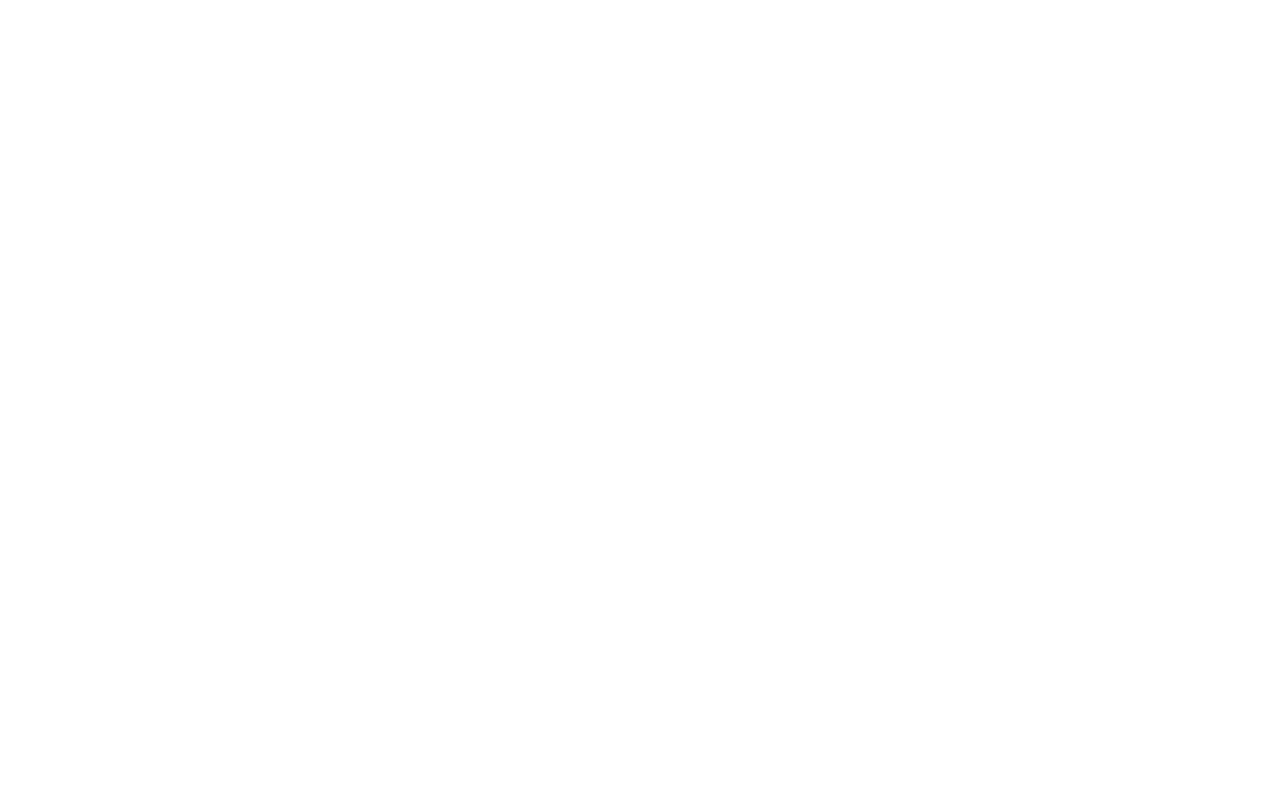
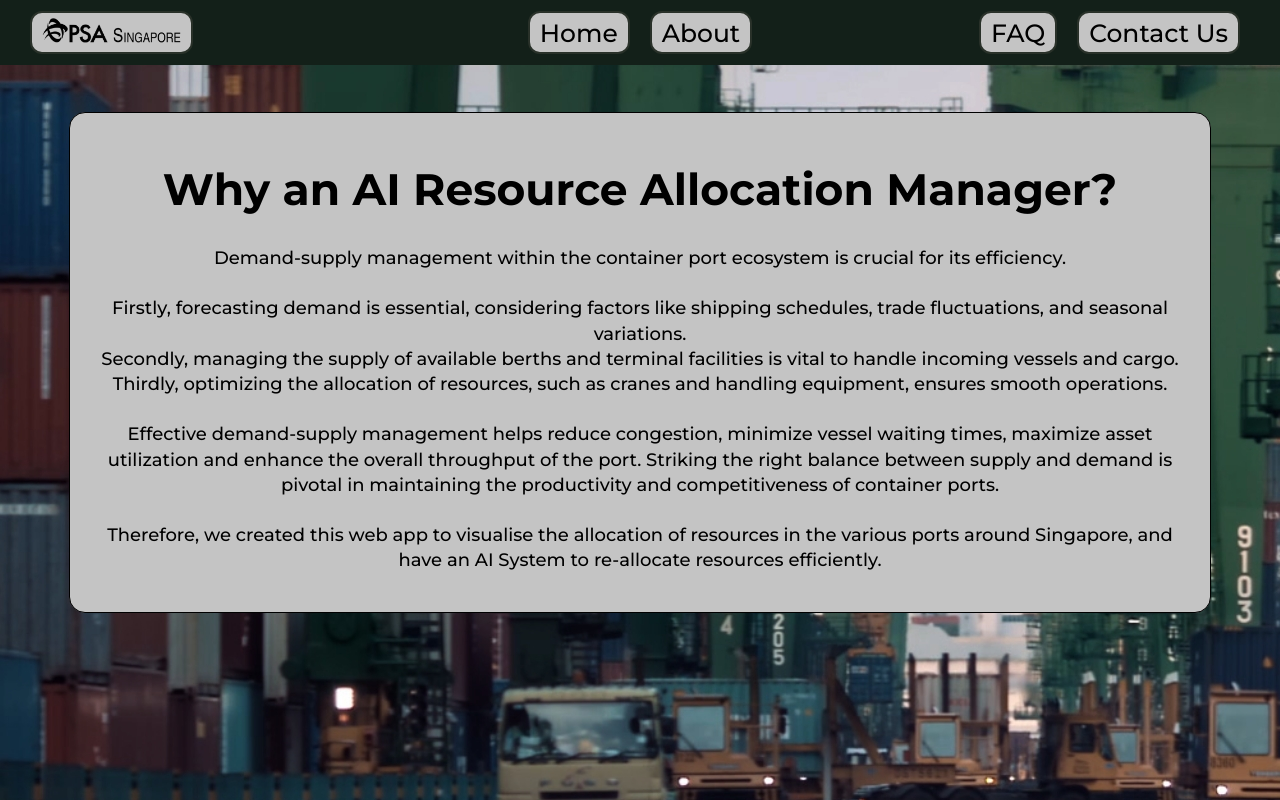
Before and after one commit to alexusljf/PSA-Code-Sprint-2023, a React (Create React App) app: page /PSA-Code-Sprint-2023/about in a window 1280 px wide. Before the commit this address had no page. Built offline with nearby package versions, Linux system fonts and the light colour scheme.

Commit message:
change router paths

```diff
--- a/src/App.js
+++ b/src/App.js
@@ -11,11 +11,11 @@
     <div className='App'>
         <BrowserRouter>
                 <Routes>
-                  <Route path="/" element={<Home/>} />
-                  <Route path="/about" element={<About/>} />
-                  <Route path="/port/:portName" element={<PortPage />} />
-                  <Route path="/faq" element={<FAQ/>} />
-                  <Route path="/contact" element={<Contact/>} />
+                  <Route path="/PSA-Code-Sprint-2023/" element={<Home/>} />
+                  <Route path="/PSA-Code-Sprint-2023/about" element={<About/>} />
+                  <Route path="/PSA-Code-Sprint-2023/port/:portName" element={<PortPage />} />
+                  <Route path="/PSA-Code-Sprint-2023/faq" element={<FAQ/>} />
+                  <Route path="/PSA-Code-Sprint-2023/contact" element={<Contact/>} />
                 </Routes>
             </BrowserRouter>
     </div>
--- a/src/components/Header/Header.jsx
+++ b/src/components/Header/Header.jsx
@@ -18,24 +18,24 @@
             </a>
             </div>
         <div className="middleSection">
-            <a href = "/">
+            <a href = "/PSA-Code-Sprint-2023/">
                     <button className = "middleButton">
                         Home
                     </button>
             </a>
-            <a href = "/about">
+            <a href = "/PSA-Code-Sprint-2023/about">
                     <button className = "middleButton">
                         About
                     </button>
             </a>
         </div>
             <div className="rightSection">
-                <a href = "/faq">
+                <a href = "/PSA-Code-Sprint-2023/faq">
                         <button className = "middleButton">
                             FAQ
                         </button>
                 </a>
-                <a href = "/contact">
+                <a href = "/PSA-Code-Sprint-2023/contact">
                         <button className = "middleButton">
                             Contact Us
                         </button>
--- a/src/screens/Home/Home.jsx
+++ b/src/screens/Home/Home.jsx
@@ -18,35 +18,35 @@
         <div className="portCard">
           <img src={tuasPortImg} alt="Tuas Port" className="portImage" />
           <h3 className="portName">Tuas Port</h3>
-          <a href="/port/tuas" className="portCardLink">
+          <a href="/PSA-Code-Sprint-2023/port/tuas" className="portCardLink">
             <button className="portButton">View Port</button>
           </a>
         </div>
         <div className="portCard">
           <img src={jurongIslandImg} alt="Jurong Island Terminal" className="portImage" />
           <h3 className="portName">Jurong Island Terminal</h3>
-          <a href="/port/jurongisland" className="portCardLink">
+          <a href="/PSA-Code-Sprint-2023/port/jurongisland" className="portCardLink">
             <button className="portButton">View Port</button>
           </a>
         </div>
         <div className="portCard">
           <img src={keppelImg} alt="Keppel Port" className="portImage" />
           <h3 className="portName">Keppel Port</h3>
-          <a href="/port/keppel" className="portCardLink">
+          <a href="/PSA-Code-Sprint-2023/port/keppel" className="portCardLink">
             <button className="portButton">View Port</button>
           </a>
         </div>
         <div className="portCard">
           <img src={braniPortImg} alt="Brani Port" className="portImage" />
           <h3 className="portName">Brani Port</h3>
-          <a href="/port/brani" className="portCardLink">
+          <a href="/PSA-Code-Sprint-2023/port/brani" className="portCardLink">
             <button className="portButton">View Port</button>
           </a>
         </div>
         <div className="portCard">
           <img src={pasirPangjangImg} alt="Pasir Panjang Port" className="portImage" />
           <h3 className="portName">Pasir Panjang Port</h3>
-          <a href="/port/pasirpanjang" className="portCardLink">
+          <a href="/PSA-Code-Sprint-2023/port/pasirpanjang" className="portCardLink">
             <button className="portButton">View Port</button>
           </a>
         </div>
```
